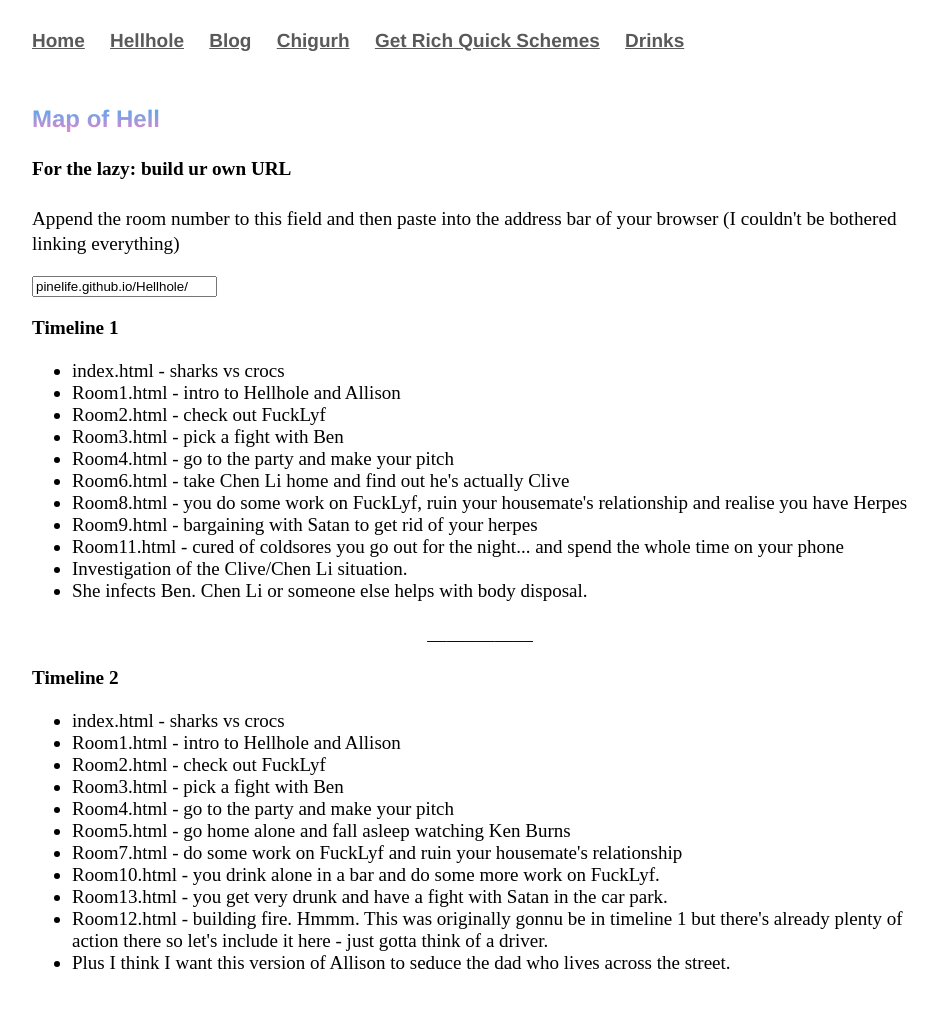
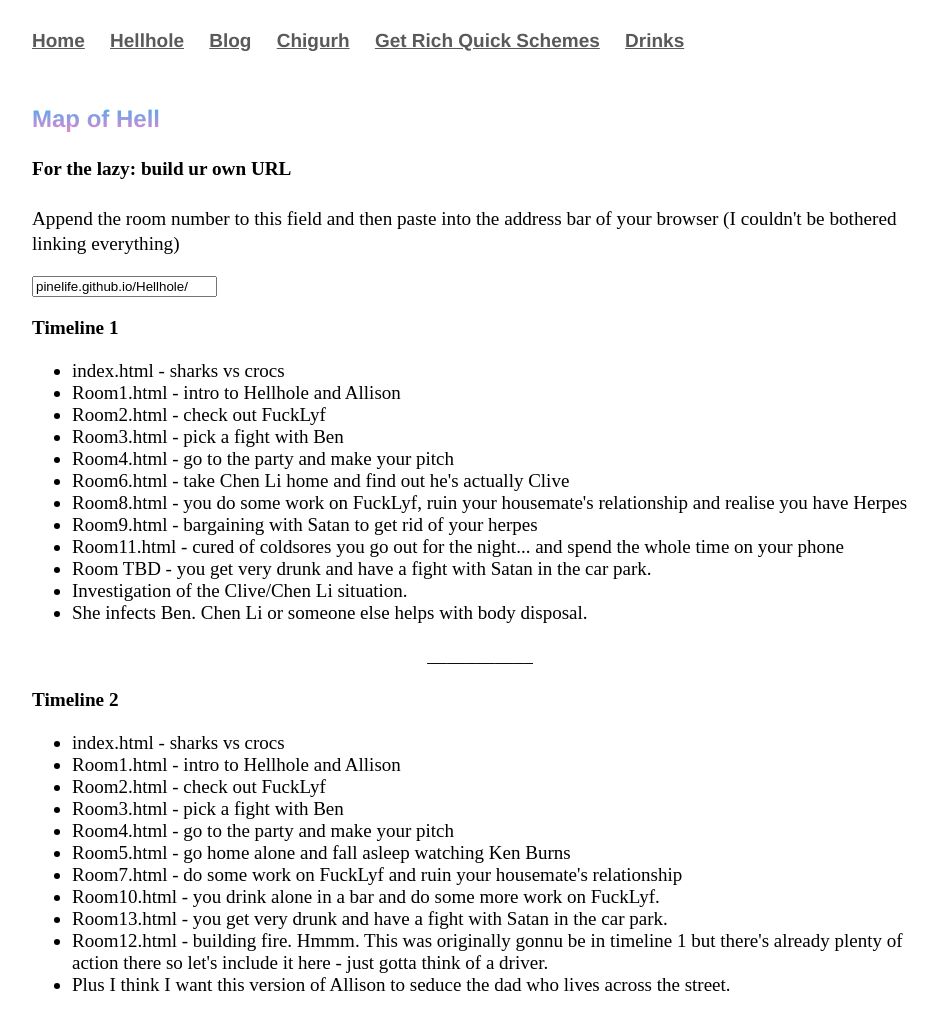
Before and after one commit to Pinelife/pinelife.github.io, a Jekyll site: the page Hellhole/map.html, which Jekyll copies as it is, in a window 1280 px wide. Shown: the whole page, without its empty margins (160-1098 px from the left). Built offline with Jekyll 4.4.1, drawn with Linux system fonts in a browser that asks for light colours; before the commit the page ends 1004 px from its top, so only the background shows below that.

Commit message:
Update map.html

```diff
--- a/Hellhole/map.html
+++ b/Hellhole/map.html
@@ -51,6 +51,7 @@
 				<li>Room8.html - you do some work on FuckLyf, ruin your housemate's relationship and realise you have Herpes</li>
 				<li>Room9.html - bargaining with Satan to get rid of your herpes</li>
 				<li>Room11.html - cured of coldsores you go out for the night... and spend the whole time on your phone</li>
+				<li>Room TBD - you get very drunk and have a fight with Satan in the car park.</li>
 				<li>Investigation of the Clive/Chen Li situation.</li>
 				<li>She infects Ben. Chen Li or someone else helps with body disposal.</li>
 			</ul>
```
